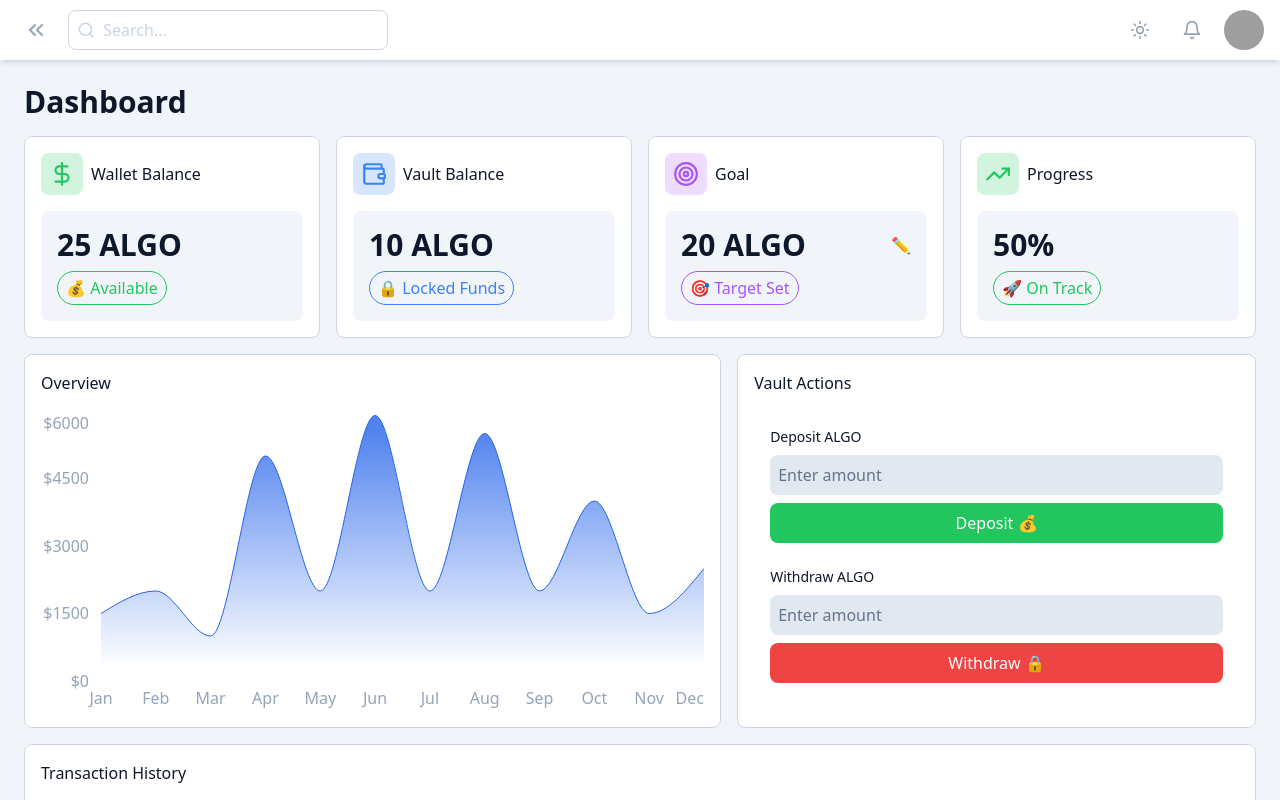
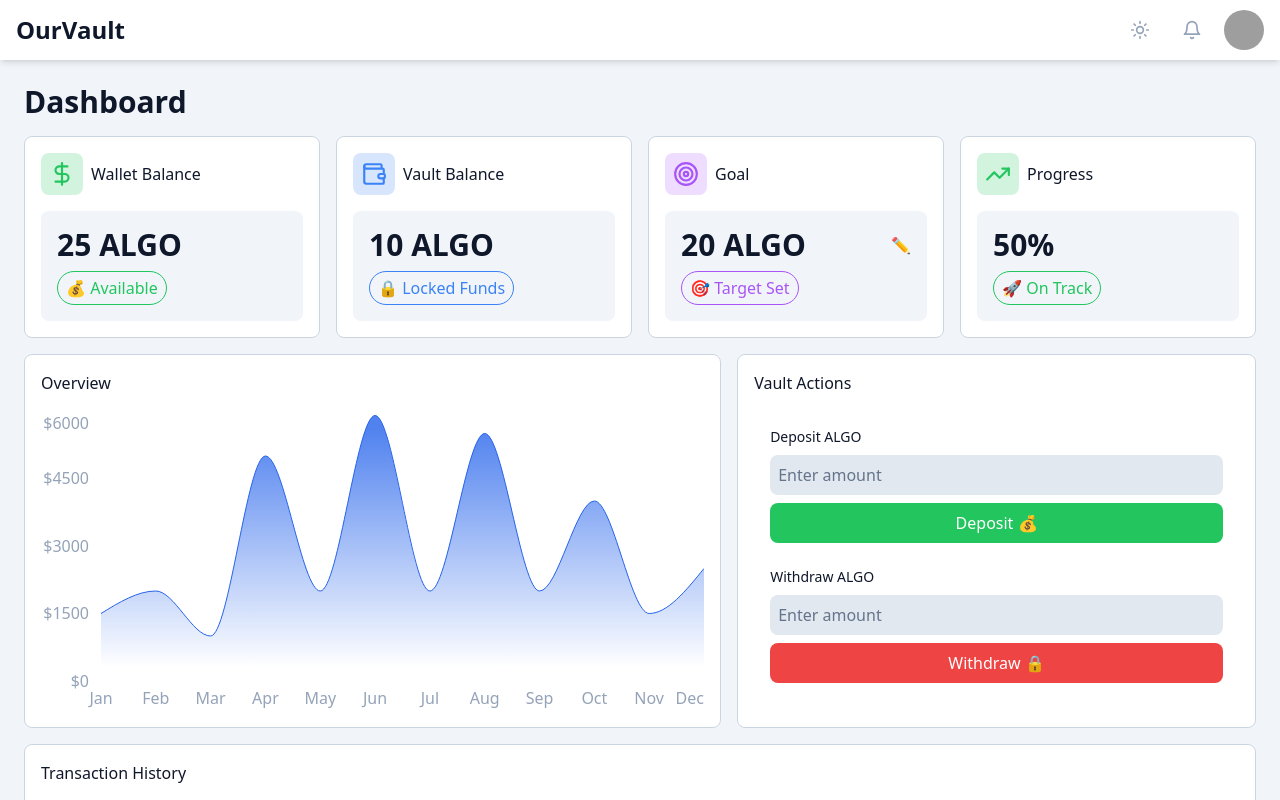
Before and after one commit to itisrudraa/temp-ds-repo, a React (Vite) app: page / in a window 1280 px wide. Built offline with nearby package versions, Linux system fonts and the light colour scheme; grey boxes are pictures that could not be loaded.

Commit message:
Updated header

```diff
--- a/src/layouts/footer.jsx
+++ b/src/layouts/footer.jsx
@@ -1,7 +1,7 @@
 export const Footer = () => {
     return (
         <footer className="flex flex-wrap items-center justify-between gap-4 pt-4">
-            <p className="text-base font-medium text-slate-900 dark:text-slate-50">© 2024 XD Code All Rights Reserved</p>
+            <p className="text-base font-medium text-slate-900 dark:text-slate-50">© OurVault All Rights Reserved</p>
             <div className="flex flex-wrap gap-x-2">
                 <a
                     href="#"
--- a/src/layouts/header.jsx
+++ b/src/layouts/header.jsx
@@ -1,6 +1,6 @@
 import { useTheme } from "@/hooks/use-theme";
 
-import { Bell, ChevronsLeft, Moon, Search, Sun } from "lucide-react";
+import {Moon, Sun, Bell } from "lucide-react";
 
 import profileImg from "@/assets/profile-image.jpg";
 
@@ -11,27 +11,9 @@ export const Header = ({ collapsed, setCollapsed }) => {
 
     return (
         <header className="relative z-10 flex h-[60px] items-center justify-between bg-white px-4 shadow-md transition-colors dark:bg-slate-900">
-            <div className="flex items-center gap-x-3">
-                <button
-                    className="btn-ghost size-10"
-                    onClick={() => setCollapsed(!collapsed)}
-                >
-                    <ChevronsLeft className={collapsed && "rotate-180"} />
-                </button>
-                <div className="input">
-                    <Search
-                        size={20}
-                        className="text-slate-300"
-                    />
-                    <input
-                        type="text"
-                        name="search"
-                        id="search"
-                        placeholder="Search..."
-                        className="w-full bg-transparent text-slate-900 outline-0 placeholder:text-slate-300 dark:text-slate-50"
-                    />
-                </div>
-            </div>
+            <h1 className="text-2xl font-bold text-slate-900 dark:text-white">
+                OurVault
+            </h1>
             <div className="flex items-center gap-x-3">
                 <button
                     className="btn-ghost size-10"
```
